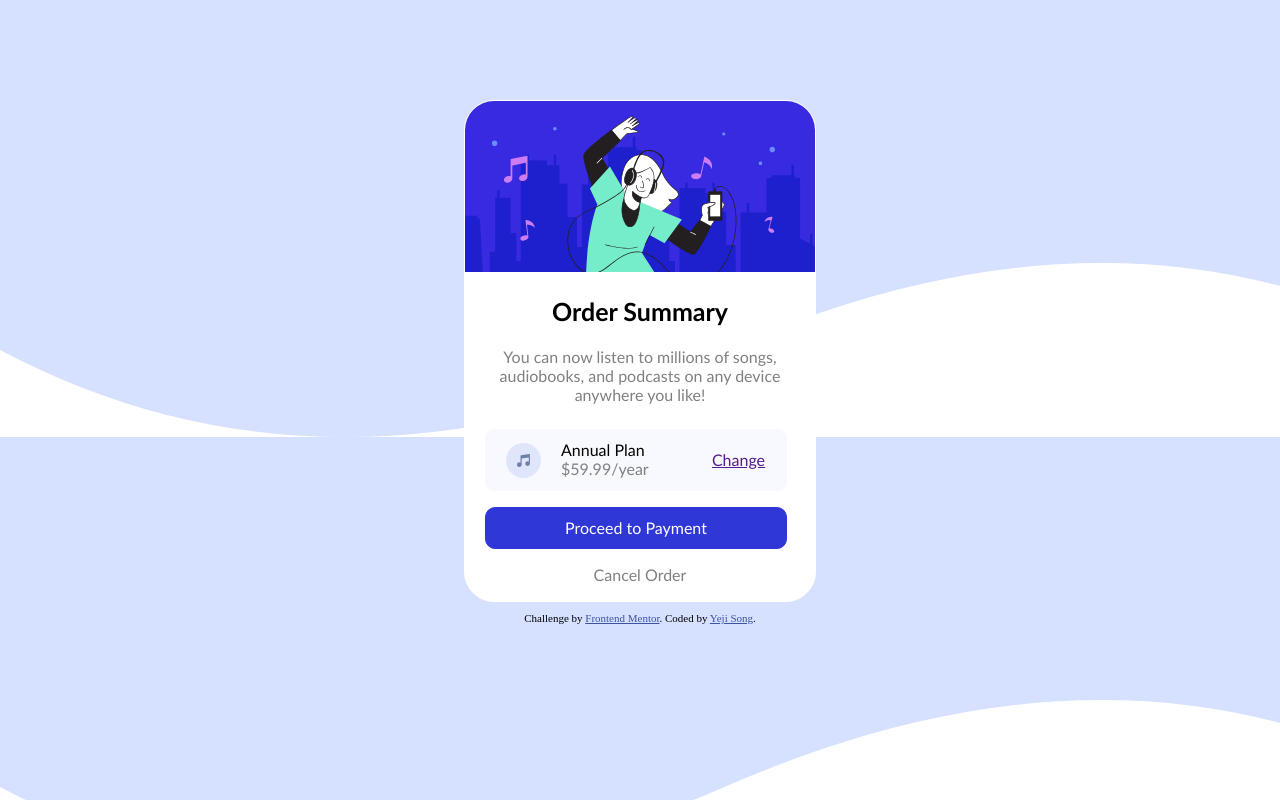
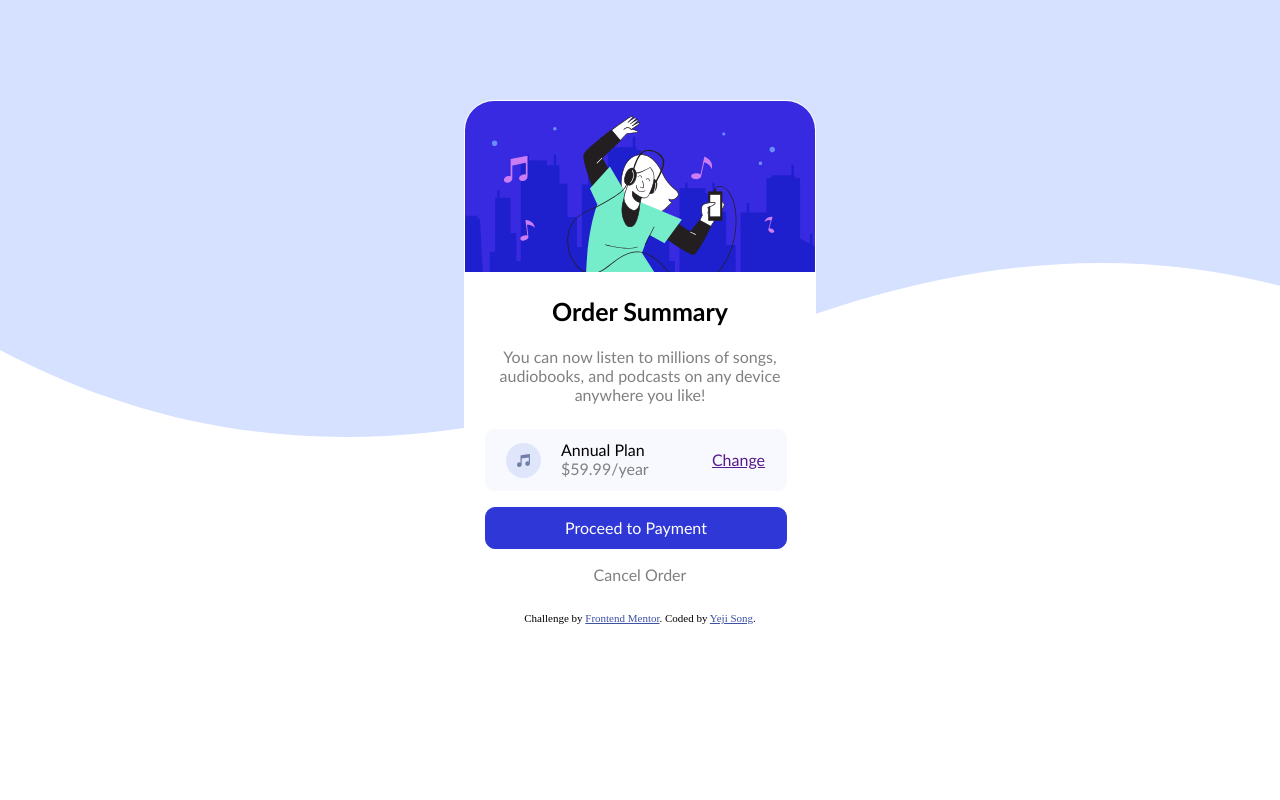
Before and after one commit to YYYEJI/LikeLion-11, a plain HTML site: page order-summary-component-main/index.html in a window 1280 px wide. Drawn offline with Linux system fonts and the light colour scheme.

Commit message:
Challenge 1

```diff
--- a/order-summary-component-main/c.css
+++ b/order-summary-component-main/c.css
@@ -1,5 +1,6 @@
 body {
     background-image: url("images/pattern-background-desktop.svg");
+    background-repeat: no-repeat;
 }
 
 #box {
@@ -83,3 +84,9 @@ body {
     margin-right: 20px;
     margin-top: 20px;
 }
+
+
+/* media query */
+@media (max-width: 800px) {
+
+}
```
